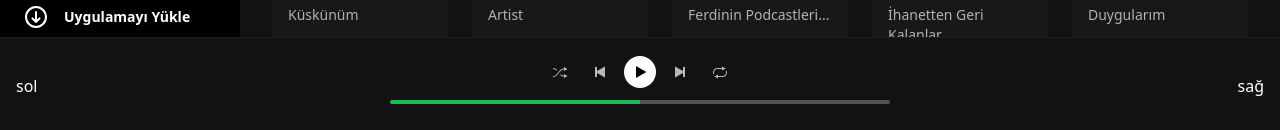
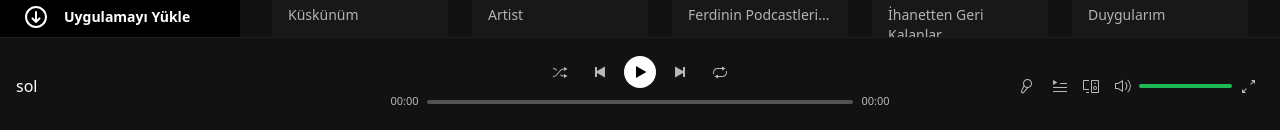
Before and after one commit to ademcansiz/react-tailwind-spotify-clone, a React (Create React App) app: page / in a window 1280 px wide. Shown: the part 667-797 px from the top of the page. Built offline with nearby package versions, Linux system fonts and the light colour scheme.

Commit message:
music player

```diff
--- a/package.json
+++ b/package.json
@@ -17,6 +17,7 @@
     "react-range": "^1.8.14",
     "react-router-dom": "^6.6.1",
     "react-scripts": "5.0.1",
+    "react-use": "^17.4.0",
     "web-vitals": "^2.1.4"
   },
   "scripts": {
--- a/src/components/BottomBar/Player.js
+++ b/src/components/BottomBar/Player.js
@@ -1,13 +1,30 @@
 import { Icon } from 'Icons'
 import { Range, getTrackBackground } from 'react-range'
-import { useState } from 'react';
+import { useMemo, useState } from 'react';
+import {useAudio} from 'react-use';
+import SecondsToTime from 'components/Utils';
+import CustomRange from "../CustomRange"
 
 function Player() {
+    const [audio, state, controls, ref] = useAudio({
+        src: 'https://www.soundhelix.com/examples/mp3/SoundHelix-Song-2.mp3',
+        autoPlay: true,
+      });
 
-    const step = 0.1;
-    const min = 0;
-    const max = 100;
-    const [values,setValues]=useState([50]);
+      const volumeIcon = useMemo(()=>{
+        if (state.volume == 0 || state.muted ) {
+                return "volumeMuted"
+        }
+        if (state.volume > 0 && state.volume < 0.33) {
+            return "volumeLow"
+        }
+        if (state.volume >= 0.33 && state.volume < 0.66) {
+        return "volumeNormal"
+        }
+        return "volumeFull"
+      })
+
+
   return (
     <div className='flex items-center justify-between h-full px-4 text-white'>
       <div className='min-w-[11.25rem] w-[30%] '>
@@ -21,8 +38,8 @@ function Player() {
             <button className='w-8 h-8 flex items-center justify-center text-white text-opacity-70 hover:opacity-100'>
                 <Icon size={16} name={"playerPrev"}></Icon>
             </button>
-            <button className='w-8 h-8 flex items-center justify-center bg-white rounded-full text-black hover:scale-[1.06]'>
-                <Icon size={16} name={"play"}></Icon>
+            <button onClick={controls[state?.playing ? "pause" : "play"]} className='w-8 h-8 flex items-center justify-center bg-white rounded-full text-black hover:scale-[1.06]'>
+                <Icon size={16} name={state?.playing ? "pause" : "play"}></Icon>
             </button>
             <button className='w-8 h-8 flex items-center justify-center text-white text-opacity-70 hover:opacity-100'>
                 <Icon size={16} name={"playerNext"}></Icon>
@@ -31,44 +48,39 @@ function Player() {
                 <Icon size={16} name={"repeat"}></Icon>
             </button>
         </div>
-        <div className='w-full'>
-        <Range
-            values={values}
-            step={step}
-            min={min}
-            max={max}
-            onChange={(values) => setValues(values)}
-            renderTrack={({ props, children }) => (
-                <div onMouseDown={props.onMouseDown} onTouchStart={props.onTouchStart} className="w-full h-7 flex group" style={props.style}>
-                    <div ref={props.ref} className="h-1 w-full rounded-md self-center"
-                     style={{
-                            background: getTrackBackground({
-                                values: [values],
-                                colors: ["#1db954", "#535353"],
-                                min,
-                                max
-                            })
-                        }}
-                    >
-                        {children}
-                    </div>
-                </div>
-            )}
-            renderThumb={({ props, isDragged }) => (
-                <div
-                    {...props}
-                    className={`h-3 w-3 rounded-full transition-opacity bg-white ${!isDragged ? 'opacity-0' : ''} group-hover:opacity-100`}
-                    style={{
-                        ...props.style,
-                        boxShadow: "0px 2px 4px 0 rgb(0 0 0 / 50%)"
-                    }}
-                />
-            )}
-        />
+        <div className='w-full flex items-center gap-x-2'>
+            {audio}
+            <div className='text-[0.688rem] text-white text-opacity-70'>
+            {SecondsToTime(state?.time)}
+            </div>
+            <CustomRange step={0.1} min={0} max={state?.duration || 1} value={state?.time} onChange={value=> controls.seek(value)}  ></CustomRange>
+        <div className='text-[0.688rem] text-white text-opacity-70'>
+            {SecondsToTime(state?.duration)}
+        </div>
         </div>
       </div>
-      <div className='min-w-[11.25rem] w-[30%] flex justify-end'>
-        sağ
+      <div className='min-w-[11.25rem] w-[30%] flex items-center justify-end'>
+        <button className='w-8 h-8 flex items-center justify-center text-white text-opacity-70 hover:opacity-100'>
+                <Icon size={16} name={"lyrics"}></Icon>
+        </button>
+        <button className='w-8 h-8 flex items-center justify-center text-white text-opacity-70 hover:opacity-100'>
+                <Icon size={16} name={"queue"}></Icon>
+        </button>
+        <button className='w-8 h-8 flex items-center justify-center text-white text-opacity-70 hover:opacity-100'>
+                <Icon size={16} name={"device"}></Icon>
+        </button>
+        <button onClick={controls[state.muted ? "unmute" : "mute"]} className='w-8 h-8 flex items-center justify-center text-white text-opacity-70 hover:opacity-100'>
+                <Icon size={16} name={volumeIcon}></Icon>
+        </button>
+        <div className='max-w-full w-[5.813rem]'>
+        <CustomRange step={0.01} min={0} max={1} value={state.muted ? 0 : state?.volume} onChange={value=> {
+            controls.unmute()
+            controls.volume(value)
+            }}  ></CustomRange>
+        </div>
+        <button className='w-8 h-8 flex items-center justify-center text-white text-opacity-70 hover:opacity-100'>
+                <Icon size={16} name={"full"}></Icon>
+        </button>
       </div>
 
     </div>
--- /dev/null
+++ b/src/components/CustomRange.js
@@ -0,0 +1,48 @@
+import { Range, getTrackBackground } from "react-range";
+
+const CustomRange = ({value, step, min, max, onChange}) => {
+    return (
+        <Range
+            values={[value]}
+            step={step}
+            min={min}
+            max={max}
+            onChange={(values) => onChange(values[0])}
+            renderTrack={({ props, children }) => (
+                <div
+                    onMouseDown={props.onMouseDown}
+                    onTouchStart={props.onTouchStart}
+                    className="w-full h-7 flex group"
+                    style={props.style}
+                >
+                    <div
+                        ref={props.ref}
+                        className="h-1 w-full rounded-md self-center"
+                        style={{
+                            background: getTrackBackground({
+                                values: [value],
+                                colors: ["#1db954", "#535353"],
+                                min,
+                                max
+                            })
+                        }}
+                    >
+                        {children}
+                    </div>
+                </div>
+            )}
+            renderThumb={({ props, isDragged }) => (
+                <div
+                    {...props}
+                    className={`h-3 w-3 rounded-full transition-opacity bg-white ${!isDragged ? 'opacity-0' : ''} group-hover:opacity-100`}
+                    style={{
+                        ...props.style,
+                        boxShadow: "0px 2px 4px 0 rgb(0 0 0 / 50%)"
+                    }}
+                />
+            )}
+        />
+    )
+}
+
+export default CustomRange
--- /dev/null
+++ b/src/components/Utils.js
@@ -0,0 +1,8 @@
+
+function SecondsToTime(seconds) {
+  return new Date(1000 * seconds)
+    .toISOString()
+    .substr(14,5)
+}
+
+export default SecondsToTime
--- a/src/style.css
+++ b/src/style.css
@@ -741,6 +741,10 @@ html,body,#root {
   width: 40%;
 }
 
+.w-\[5\.813rem\] {
+  width: 5.813rem;
+}
+
 .min-w-\[\] {
   min-width: ;
 }
@@ -759,6 +763,10 @@ html,body,#root {
 
 .max-w-\[45\.125rem\] {
   max-width: 45.125rem;
+}
+
+.max-w-full {
+  max-width: 100%;
 }
 
 .flex-auto {
@@ -1023,6 +1031,10 @@ html,body,#root {
   font-size: 0.813rem;
 }
 
+.text-\[0\.688rem\] {
+  font-size: 0.688rem;
+}
+
 .font-semibold {
   font-weight: 600;
 }
```
Also changed, not shown: 1 other file (tests, documents, lock files or other folders).
